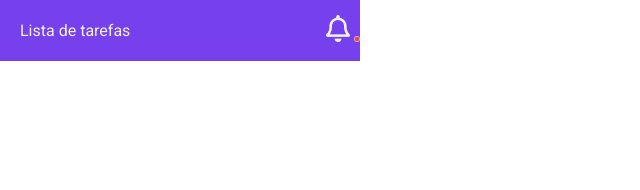
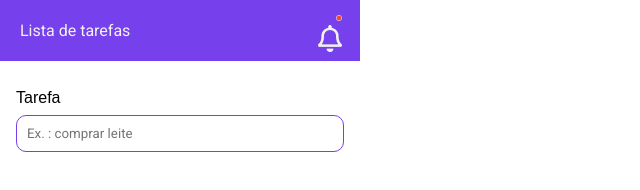
Before and after one commit to wanilk/app-listaDeTarefas, a plain HTML site: page index.html in a window 1280 px wide. Shown: the whole page, without its empty margins (0-640 px from the left). Drawn offline with Linux system fonts and the light colour scheme.

Commit message:
criação de input

```diff
--- a/assest/css/estilo.css
+++ b/assest/css/estilo.css
@@ -2,6 +2,7 @@
     padding: 0;
     margin: 0;
     font-family: 'roboto', sans-serif;
+
 }
 
 .cabecalho{
@@ -17,8 +18,34 @@
 .titulo{
     color: #F1F1F1;
     padding: 20px;
+    font-size: 16px;
+
 }
 
 .pontoSino{
     align-items: flex-end;
+    display: flex;
+    flex-direction: column-reverse;
+    padding: 18px;
+
 }
+
+.form{
+    margin: 16px;
+}
+
+.label{
+    display: block;
+    color: #000000;
+    font-family: sans-serif;
+    margin-top: 28px;
+}
+
+.input{
+    padding: 10px;
+    margin-top: 08px;
+    width: 328px;
+    border: 1px #7740ED solid;
+    border-radius: 10px;
+    box-sizing: border-box;
+}
--- a/index.html
+++ b/index.html
@@ -19,11 +19,27 @@
         </div>
 
         <div class="pontoSino">
-            <img src="../app-listaDeTarefas/assest/img/sino.png" alt="logo do sino">
-            <img src="../app-listaDeTarefas/assest/img/pontoVermelho.png" alt="ponto vermelho sobre o sino">
+            <div>
+                <img src="../app-listaDeTarefas/assest/img/sino.png" alt="logo do sino">
+            </div>
+            <div>
+                <img src="../app-listaDeTarefas/assest/img/pontoVermelho.png" alt="ponto vermelho sobre o sino">
+            </div>
         </div>
 
     </header>
 
+    <div>
+
+        <form class="form">
+            <div>
+                <label for="tarefa" class="label">Tarefa</label>
+                <input type="text" class="input" id="tarefa" placeholder="Ex. : comprar leite">
+            </div>
+        </form>
+
+    </div>
+
+
 </body>
 </html>
```
